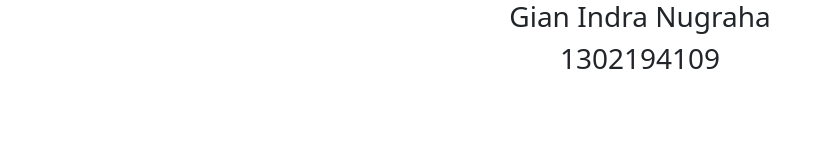
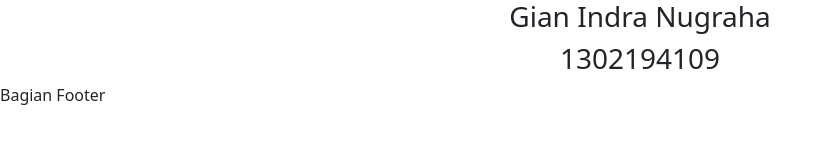
Before and after one commit to Gregkids/Gregkids.github.io, a plain HTML site: page index.html in a window 1280 px wide. Shown: the whole page, without its empty margins (0-831 px from the left). Drawn offline with nearby package versions, Linux system fonts and the light colour scheme.

Commit message:
Update index.html

```diff
--- a/index.html
+++ b/index.html
@@ -7,5 +7,7 @@
         <h3>Gian Indra Nugraha</h3>
         <h3>1302194109</h3>
     </center>
+
+    <footer>Bagian Footer</footer>
 </body>
 </html>
```
